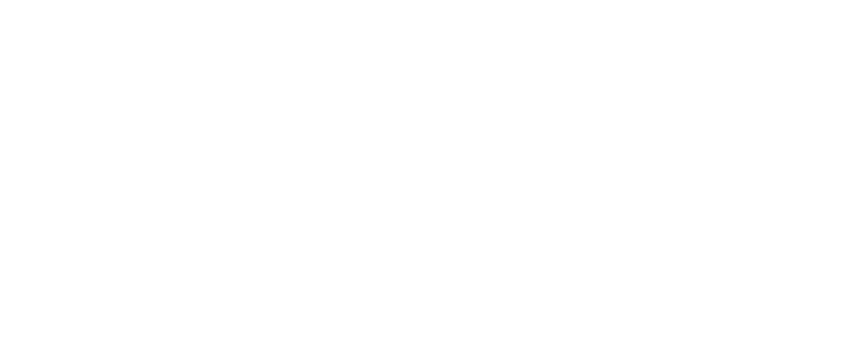
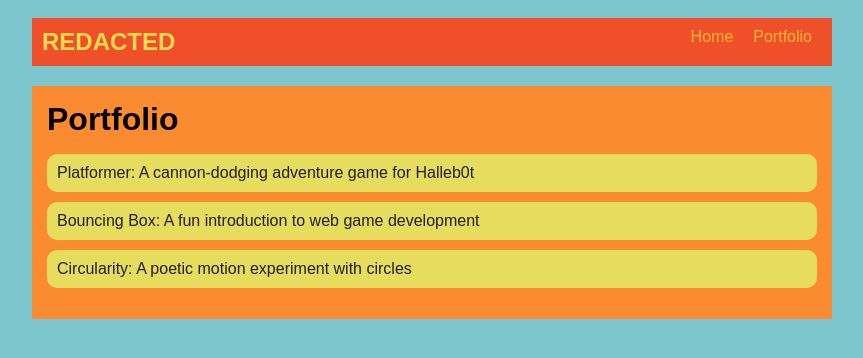
Before and after one commit to THEPIPESARECALLINGS/THEPIPESARECALLINGS.github.io, a plain HTML site: page portfolio.html in a window 1280 px wide. Shown: the whole page, without its empty margins (208-1071 px from the left). Drawn offline with Linux system fonts and the light colour scheme.

Commit message:
add portfolio page to website

```diff
--- a/portfolio.html
+++ b/portfolio.html
@@ -0,0 +1,44 @@
+<!DOCTYPE html>
+<html>
+  <head>
+    <title>REDACTED</title>
+    <link rel="stylesheet" href="style.css" />
+  </head>
+
+  <body>
+    <!-- All content goes here -->
+    <div id="all-contents">
+
+        <nav>
+            <h1>REDACTED</h1>
+            <ul id="nav-ul">
+                <li class="nav-li">
+                    <a href="index.html">Home</a>
+                </li>
+                <li class="nav-li">
+                    <a href="portfolio.html">Portfolio</a>
+                </li>
+            </ul>
+
+        </nav>
+
+        <main>
+            <div class="content">
+                <h1>Portfolio</h1>
+                <ul id="portfolio">
+                    <li>
+                        <a href="fsd-projects/platformer/">Platformer: A cannon-dodging adventure game for Halleb0t</a>
+                      </li>
+                      <li>
+                        <a href="fsd-projects/bouncing-box/">Bouncing Box: A fun introduction to web game development</a>
+                      </li>
+                      <li>
+                        <a href="fsd-projects/circularity/">Circularity: A poetic motion experiment with circles</a>
+                      </li>
+                </ul>
+            </div>
+        </main>
+
+    </div>
+  </body>
+</html>
--- a/style.css
+++ b/style.css
@@ -2,7 +2,7 @@ body {
   background: rgb(125, 198, 205);
   color: rgb(45, 45, 45);
   padding: 10px;
-  font-family: Arial, sans-serif;
+  font-family: fantasy;
 }
 
 #all-contents {
@@ -76,3 +76,29 @@ h2,
 h3 {
   margin: 0px;
 }
+
+/* Portfolio styles */
+.content h1 {
+    color: black;
+  }
+
+  #portfolio {
+    list-style-type: none;
+    padding-left: 0;
+  }
+
+  #portfolio li {
+    background: #e6dc5e;
+    padding: 10px;
+    border-radius: 10px;
+    margin-bottom: 10px;
+  }
+
+  #portfolio li:hover {
+    background: #fc944f;
+  }
+
+  #portfolio a {
+    text-decoration: none;
+    color: #241e1e;
+  }
```
